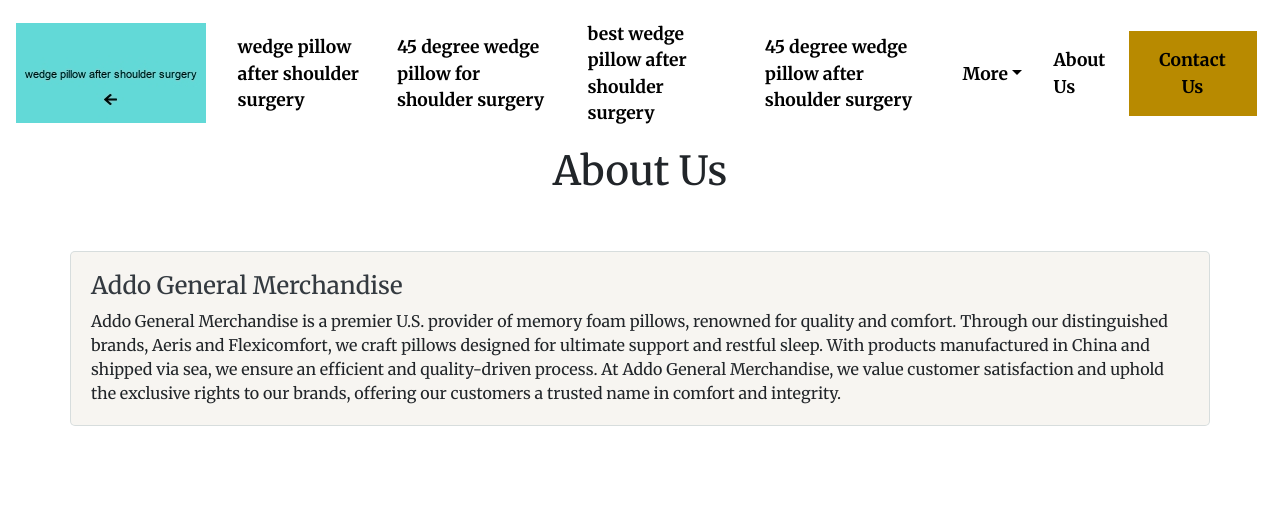
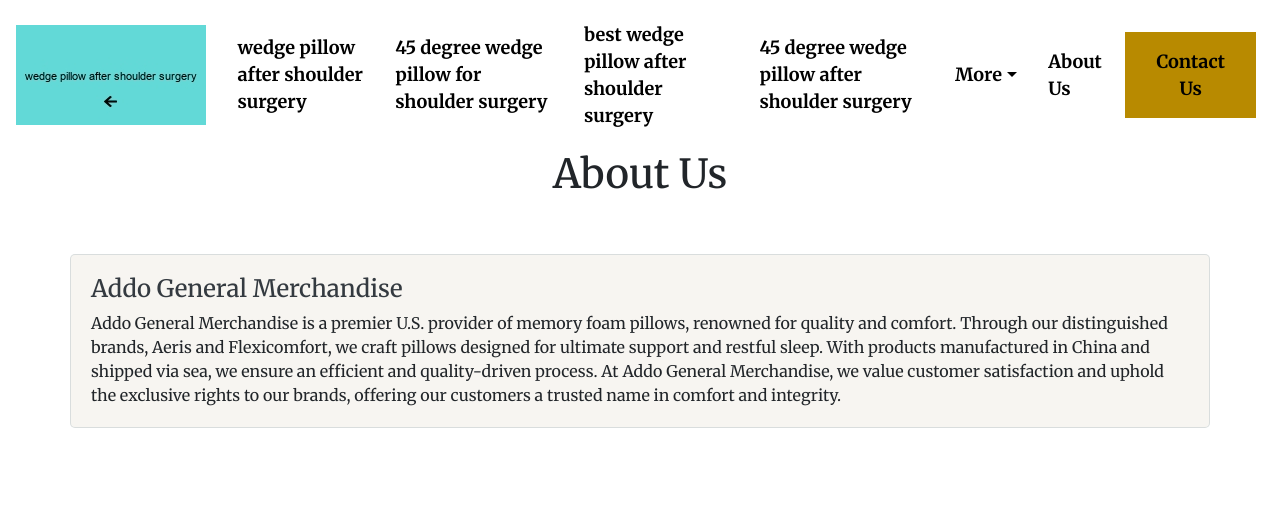
Before and after one commit to ieryener/wedgepillowaftershouldersurgery, a plain HTML site: page about-us.html in a window 1280 px wide. Shown: the top 516 px of the page. Drawn offline with nearby package versions, Linux system fonts and the light colour scheme.

Commit message:
Update file

```diff
--- a/about-us.html
+++ b/about-us.html
@@ -18,63 +18,17 @@
 <script src="https://cdn.jsdelivr.net/npm/bootstrap@4.6.1/dist/js/bootstrap.bundle.min.js"></script>
 <link rel="stylesheet" href="https://cdnjs.cloudflare.com/ajax/libs/font-awesome/4.7.0/css/font-awesome.min.css">
 <style type="text/css">
-.c0431cdd497662af47fa281d8ff0e7aae p,.c0431cdd497662af47fa281d8ff0e7aae a,.c0431cdd497662af47fa281d8ff0e7aae span,.c0431cdd497662af47fa281d8ff0e7aae label{
-font-size:16px!important;
-}
-html{
-scroll-behavior: smooth;
-}
-.c0431cdd497662af47fa281d8ff0e7aae a,.e2cde26fea58f14717027c9790b3c0a31 a{
-color:#0f0f0f!important;
-text-decoration: underline !important;
-}
-.a31390d6233505305312fc22f9858869b:hover{
-box-shadow: 0 50.2px 49.8px -25px rgb(0 0 0 / 30%);
-transform: rotate(-2deg) scale(1.03);
-}
-.y40cffc22f733f2dc22da8d26cd30040e{
-border: 1px solid #6e8b993c;
+.x7326fe5ed860e618e565fb6aff35d20c{
+border: 1px solid #68859336;
 border-radius: 5px;
 padding: 20px 20px;
 background: #f7f5f1;
 }
-*{
-font-family: 'Merriweather', sans-serif;
+.x30ac6b0a277e1a78f23e2be83802062a p,.x30ac6b0a277e1a78f23e2be83802062a a,.x30ac6b0a277e1a78f23e2be83802062a span,.x30ac6b0a277e1a78f23e2be83802062a label{
+font-size:16px!important;
 }
 a{
 text-decoration: none!important;
-}
-ul{
-list-style: circle;
-}
-.nav-link{
-color: #000000!important;
-
-}
-.nav-item{
-padding-left:7.6px;
-padding-right:7.5px;
-padding-top:5.2px;
-padding-bottom:4.6px;
-}
-.navbar a{
-font-size: 17.5px!important;
-font-weight: bold;
-}
-.aaaa7683a7901c26e8e003c27a510406b{
-background-color:#b88a00!important;
-border-color:#b88a00!important;
-color:#000000!important;
-}
-.btn-md{
-padding: 15.3px 29.8px;
-border-radius: 0;
-}
-.e2cde26fea58f14717027c9790b3c0a31 a{
-font-size:16px;
-}
-.e2cde26fea58f14717027c9790b3c0a31 p,.e2cde26fea58f14717027c9790b3c0a31 span,.e2cde26fea58f14717027c9790b3c0a31 label{
-font-size:16px!important;
 }
 footer a{
 color:#ffffff;
@@ -83,38 +37,84 @@ text-decoration: underline;
 footer *{
 font-size:16px !important;
 }
+.btn-md{
+padding: 15.1px 29.9px;
+border-radius: 0;
+}
+.v87443a149aae65221a1e75e5674b24c3 p,.v87443a149aae65221a1e75e5674b24c3 span,.v87443a149aae65221a1e75e5674b24c3 label{
+font-size:16px!important;
+}
+.nav-link{
+color: #000000!important;
+
+}
 footer{
-background:#151414;
+background:#161515;
 color:#ffffff;
+}
+ul{
+list-style: circle;
+}
+.nav-item{
+padding-left:7.5px;
+padding-right:8.1px;
+padding-top:4.5px;
+padding-bottom:4.6px;
+}
+html{
+scroll-behavior: smooth;
+}
+.navbar a{
+font-size: 18.1px!important;
+font-weight: bold;
+}
+.z6209f469c72e73ed3bc70343da200dec{
+background-color:#b88a00!important;
+border-color:#b88a00!important;
+color:#000000!important;
+}
+.v87443a149aae65221a1e75e5674b24c3 a{
+font-size:16px;
+}
+.x28684f2de971fe3a9646a7819e7cc377:hover{
+box-shadow: 0 50.3px 50.1px -25px rgb(0 0 0 / 30%);
+transform: rotate(-2deg) scale(1.03);
+}
+*{
+font-family: 'Merriweather', sans-serif;
+}
+.x30ac6b0a277e1a78f23e2be83802062a a,.v87443a149aae65221a1e75e5674b24c3 a{
+color:#0a0a0a!important;
+text-decoration: underline !important;
 }
 </style>
 </head>
 <body>
 
-<nav class="navbar-expand-lg navbar">
-<a class="navbar-brand" href="https://wedgepillowaftershouldersurgery.netlify.app/index.html/index.html"  ><img alt="img/logo.jpg" src="img/logo.jpg" ></a>
+<nav class="navbar navbar-expand-lg">
+<a class="navbar-brand" href="https://wedgepillowaftershouldersurgery.netlify.app/index.html"  ><img alt="img/logo.jpg" src="img/logo.jpg" ></a>
 <button class="navbar-toggler" type="button" data-toggle="collapse" data-target="#navbarSupportedContent" aria-controls="navbarSupportedContent" aria-expanded="false" aria-label="Toggle navigation">
-<span class="navbar-toggler-icon"></span></button><div class="navbar-collapse collapse" id="navbarSupportedContent">
+<span class="navbar-toggler-icon"></span></button><div class="collapse navbar-collapse" id="navbarSupportedContent">
 <ul class="d-flex navbar-nav align-items-center ml-auto"><li class="nav-item">
-<a class="nav-link y60d926af2d6938a30a5edbba3e6d0e9b" href="https://wedgepillowaftershouldersurgery.netlify.app/index.html/index.html" >wedge pillow after shoulder surgery</a>
+<a class="nav-link vdf26a1c0f8bdd1f71f7136ff04476142" href="https://wedgepillowaftershouldersurgery.netlify.app/index.html" >wedge pillow after shoulder surgery</a>
 </li>
 <li class="nav-item">
-<a class="y60d926af2d6938a30a5edbba3e6d0e9b nav-link" href="https://wedgepillowaftershouldersurgery.netlify.app/index.html/45-degree-wedge-pillow-for-shoulder-surgery.html" >45 degree wedge pillow for shoulder surgery</a>
+<a class="vdf26a1c0f8bdd1f71f7136ff04476142 nav-link" href="https://wedgepillowaftershouldersurgery.netlify.app/45-degree-wedge-pillow-for-shoulder-surgery.html" >45 degree wedge pillow for shoulder surgery</a>
 </li>
 <li class="nav-item">
-<a class="nav-link y60d926af2d6938a30a5edbba3e6d0e9b" href="https://wedgepillowaftershouldersurgery.netlify.app/index.html/best-wedge-pillow-after-shoulder-surgery.html" >best wedge pillow after shoulder surgery</a>
+<a class="nav-link vdf26a1c0f8bdd1f71f7136ff04476142" href="https://wedgepillowaftershouldersurgery.netlify.app/best-wedge-pillow-after-shoulder-surgery.html" >best wedge pillow after shoulder surgery</a>
 </li>
 <li class="nav-item">
-<a class="y60d926af2d6938a30a5edbba3e6d0e9b nav-link" href="https://wedgepillowaftershouldersurgery.netlify.app/index.html/45-degree-wedge-pillow-after-shoulder-surgery.html" >45 degree wedge pillow after shoulder surgery</a>
+<a class="vdf26a1c0f8bdd1f71f7136ff04476142 nav-link" href="https://wedgepillowaftershouldersurgery.netlify.app/45-degree-wedge-pillow-after-shoulder-surgery.html" >45 degree wedge pillow after shoulder surgery</a>
 </li>
 <li class="dropdown nav-item">
-<a class="dropdown-toggle nav-link y60d926af2d6938a30a5edbba3e6d0e9b" href="#" id="navbarDropdown" role="button" data-toggle="dropdown" aria-expanded="false">More</a>
-<div class="dropdown-menu-right dropdown-menu" aria-labelledby="navbarDropdown">
-<a class="dropdown-item" href="https://wedgepillowaftershouldersurgery.netlify.app/index.html/wedge-pillow-for-shoulder-surgery.html"  >wedge pillow for shoulder surgery</a><a class="dropdown-item" href="https://wedgepillowaftershouldersurgery.netlify.app/index.html/wedge-pillow-for-after-shoulder-surgery.html"  >wedge pillow for after shoulder surgery</a><a class="dropdown-item" href="https://wedgepillowaftershouldersurgery.netlify.app/index.html/how-to-sleep-on-a-wedge-pillow-after-shoulder-surgery.html"  >how to sleep on a wedge pillow after shoulder surgery</a></div>
+<a class="nav-link dropdown-toggle vdf26a1c0f8bdd1f71f7136ff04476142" href="#" id="navbarDropdown" role="button" data-toggle="dropdown" aria-expanded="false">More</a>
+<div class="dropdown-menu dropdown-menu-right" aria-labelledby="navbarDropdown">
+<a class="dropdown-item" href="https://wedgepillowaftershouldersurgery.netlify.app/wedge-pillow-for-shoulder-surgery.html"  >wedge pillow for shoulder surgery</a><a class="dropdown-item" href="https://wedgepillowaftershouldersurgery.netlify.app/wedge-pillow-for-after-shoulder-surgery.html"  >wedge pillow for after shoulder surgery</a><a class="dropdown-item" href="https://wedgepillowaftershouldersurgery.netlify.app/how-to-sleep-on-a-wedge-pillow-after-shoulder-surgery.html"  >how to sleep on a wedge pillow after shoulder surgery</a></div>
 </li>
-<li class="nav-item"><a class="nav-link y60d926af2d6938a30a5edbba3e6d0e9b" rel=nofollow href="https://wedgepillowaftershouldersurgery.netlify.app/index.html/about-us.html">About Us</a>
+<li class="nav-item"><a class="nav-link vdf26a1c0f8bdd1f71f7136ff04476142" rel=nofollow href="https://wedgepillowaftershouldersurgery.netlify.app/about-us.html">About Us</a>
 </li><li class="nav-item">
-<a class="aaaa7683a7901c26e8e003c27a510406b btn-md btn" href="https://www.amazon.com/gp/help/contact-seller/contact-seller.html?sellerID=A34YC6EIP68OA4&amp;marketplaceID=ATVPDKIKX0DER&amp;ref_=v_sp_contact_seller" rel="nofollow">Contact Us</a>
+<a class="z6209f469c72e73ed3bc70343da200dec btn-md btn" href="https://www.amazon.com/gp/help/contact-seller/contact-seller.html?sellerID=A34YC6EIP68OA4&amp;marketplaceID=ATVPDKIKX0DER&amp;ref_=v_sp_contact_seller" rel="nofollow">Contact Us</a>
 </li>
 </ul>
 </div>
@@ -128,7 +128,7 @@ color:#ffffff;
 </div>
 <div class="container py-5">
 <div class="row mb-5 pb-5">
-<div class="col-md-12 mb-3 y40cffc22f733f2dc22da8d26cd30040e">
+<div class="col-md-12 mb-3 x7326fe5ed860e618e565fb6aff35d20c">
 <div class="row-item d-flex align-left">
 <div><a href="" class="text-dark">
 <h4>Addo General Merchandise</h4></a>
@@ -159,13 +159,13 @@ how to sleep on a wedge pillow after shoulder surgery</iframe>
 </div>
 </div>
 <footer>
-<div class="container pt-5 py-4" >
+<div class="pt-5 container py-4" >
 <div class="row"><div class="col-lg-3">
 <p>Addo General Merchandise</p>
-<p>Company Website : <a class="y60d926af2d6938a30a5edbba3e6d0e9b" href="www.amazon.com/shops/addo" rel="nofollow">www.amazon.com/shops/addo</a></p>
-</div><div class="col-lg-3"><p><a class="y60d926af2d6938a30a5edbba3e6d0e9b" href="https://wedgepillowaftershouldersurgery.netlify.app/index.html/sitemap.html" rel="nofollow">Sitemap</a></p>
-<p><a class="y60d926af2d6938a30a5edbba3e6d0e9b" href="https://wedgepillowaftershouldersurgery.netlify.app/index.html/privacy-policy.html" rel="nofollow">Privacy Policy</a></p>
-<p><a class="y60d926af2d6938a30a5edbba3e6d0e9b" href="https://wedgepillowaftershouldersurgery.netlify.app/index.html/about-us.html" rel="nofollow">About Us</a></p>
+<p>Company Website : <a class="vdf26a1c0f8bdd1f71f7136ff04476142" href="www.amazon.com/shops/addo" rel="nofollow">www.amazon.com/shops/addo</a></p>
+</div><div class="col-lg-3"><p><a class="vdf26a1c0f8bdd1f71f7136ff04476142" href="https://wedgepillowaftershouldersurgery.netlify.app/sitemap.html" rel="nofollow">Sitemap</a></p>
+<p><a class="vdf26a1c0f8bdd1f71f7136ff04476142" href="https://wedgepillowaftershouldersurgery.netlify.app/privacy-policy.html" rel="nofollow">Privacy Policy</a></p>
+<p><a class="vdf26a1c0f8bdd1f71f7136ff04476142" href="https://wedgepillowaftershouldersurgery.netlify.app/about-us.html" rel="nofollow">About Us</a></p>
 </p>
 </div></div>
 </div>
```
